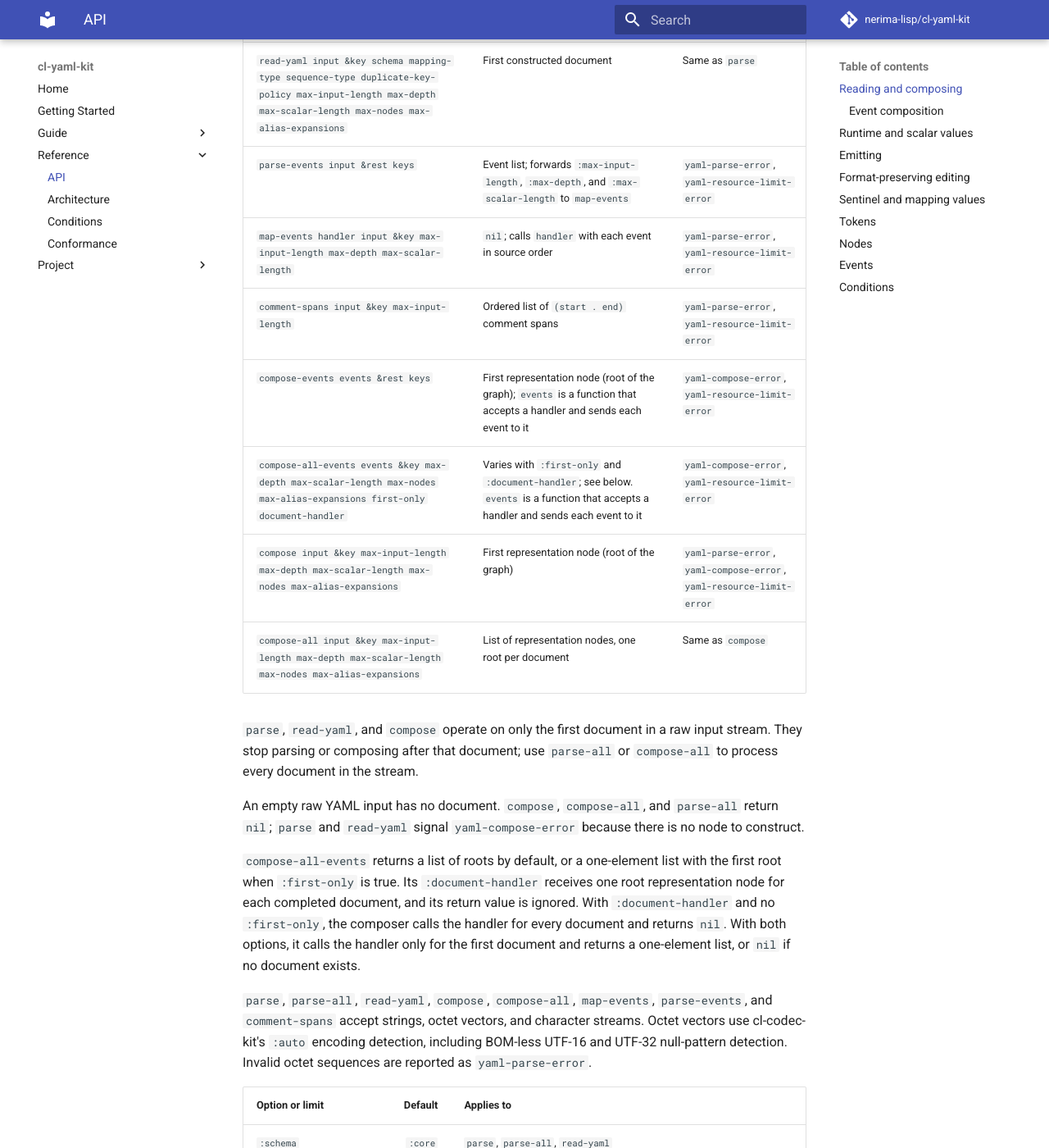
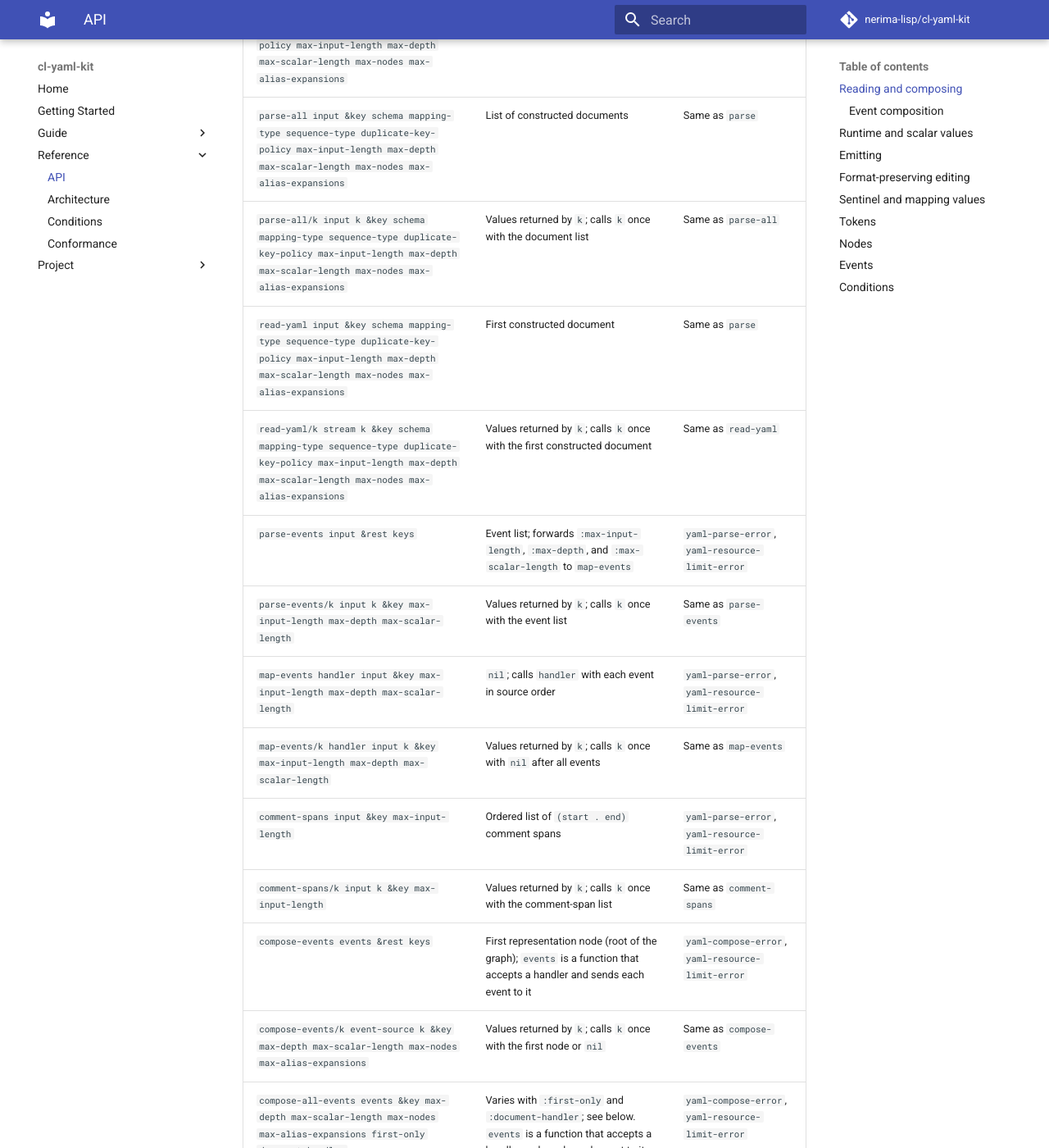
Before and after one commit to nerima-lisp/cl-yaml-kit, an MkDocs documentation site: the page built from docs/src/reference/api.md, in a window 1280 px wide and 1400 px high, scrolled down 571 px. Shown: the whole window at 82% size. Built offline with MkDocs 1.6.1 and Material for MkDocs 9.7.7, drawn with Linux system fonts in a browser that asks for light colours; comment, search, counter and statistics services are not loaded; some of the changed text lies outside the part shown.

Commit message:
feat: publish continuation entry points

```diff
--- a/docs/src/reference/api.md
+++ b/docs/src/reference/api.md
@@ -4,20 +4,33 @@ The public package is `yaml-kit`. All symbols below are exported by
 `src/package.lisp`. Optional arguments shown with a default use the default
 implemented by the source.
 
+Each `/k` entry requires a function-valued `k` and signals `type-error` before
+processing if `k` is not a function. It returns all values returned by `k`.
+
 ## Reading and composing
 
 | Symbol and lambda list | Returns | Signals |
 | --- | --- | --- |
 | `parse input &key schema mapping-type sequence-type duplicate-key-policy max-input-length max-depth max-scalar-length max-nodes max-alias-expansions` | First constructed document | `yaml-parse-error`, `yaml-compose-error`, `yaml-resource-limit-error` |
+| `parse/k input k &key schema mapping-type sequence-type duplicate-key-policy max-input-length max-depth max-scalar-length max-nodes max-alias-expansions` | Values returned by `k`; calls `k` once with the first constructed document | Same as `parse` |
 | `parse-all input &key schema mapping-type sequence-type duplicate-key-policy max-input-length max-depth max-scalar-length max-nodes max-alias-expansions` | List of constructed documents | Same as `parse` |
+| `parse-all/k input k &key schema mapping-type sequence-type duplicate-key-policy max-input-length max-depth max-scalar-length max-nodes max-alias-expansions` | Values returned by `k`; calls `k` once with the document list | Same as `parse-all` |
 | `read-yaml input &key schema mapping-type sequence-type duplicate-key-policy max-input-length max-depth max-scalar-length max-nodes max-alias-expansions` | First constructed document | Same as `parse` |
+| `read-yaml/k stream k &key schema mapping-type sequence-type duplicate-key-policy max-input-length max-depth max-scalar-length max-nodes max-alias-expansions` | Values returned by `k`; calls `k` once with the first constructed document | Same as `read-yaml` |
 | `parse-events input &rest keys` | Event list; forwards `:max-input-length`, `:max-depth`, and `:max-scalar-length` to `map-events` | `yaml-parse-error`, `yaml-resource-limit-error` |
+| `parse-events/k input k &key max-input-length max-depth max-scalar-length` | Values returned by `k`; calls `k` once with the event list | Same as `parse-events` |
 | `map-events handler input &key max-input-length max-depth max-scalar-length` | `nil`; calls `handler` with each event in source order | `yaml-parse-error`, `yaml-resource-limit-error` |
+| `map-events/k handler input k &key max-input-length max-depth max-scalar-length` | Values returned by `k`; calls `k` once with `nil` after all events | Same as `map-events` |
 | `comment-spans input &key max-input-length` | Ordered list of `(start . end)` comment spans | `yaml-parse-error`, `yaml-resource-limit-error` |
+| `comment-spans/k input k &key max-input-length` | Values returned by `k`; calls `k` once with the comment-span list | Same as `comment-spans` |
 | `compose-events events &rest keys` | First representation node (root of the graph); `events` is a function that accepts a handler and sends each event to it | `yaml-compose-error`, `yaml-resource-limit-error` |
+| `compose-events/k event-source k &key max-depth max-scalar-length max-nodes max-alias-expansions` | Values returned by `k`; calls `k` once with the first node or `nil` | Same as `compose-events` |
 | `compose-all-events events &key max-depth max-scalar-length max-nodes max-alias-expansions first-only document-handler` | Varies with `:first-only` and `:document-handler`; see below. `events` is a function that accepts a handler and sends each event to it | `yaml-compose-error`, `yaml-resource-limit-error` |
+| `compose-all-events/k event-source k &key max-depth max-scalar-length max-nodes max-alias-expansions first-only document-handler` | Values returned by `k`; calls `k` once with the result described for `compose-all-events` | Same as `compose-all-events` |
 | `compose input &key max-input-length max-depth max-scalar-length max-nodes max-alias-expansions` | First representation node (root of the graph) | `yaml-parse-error`, `yaml-compose-error`, `yaml-resource-limit-error` |
+| `compose/k input k &key max-input-length max-depth max-scalar-length max-nodes max-alias-expansions` | Values returned by `k`; calls `k` once with the first node or `nil` | Same as `compose` |
 | `compose-all input &key max-input-length max-depth max-scalar-length max-nodes max-alias-expansions` | List of representation nodes, one root per document | Same as `compose` |
+| `compose-all/k input k &key max-input-length max-depth max-scalar-length max-nodes max-alias-expansions` | Values returned by `k`; calls `k` once with the node list | Same as `compose-all` |
 
 `parse`, `read-yaml`, and `compose` operate on only the first document in a raw
 input stream. They stop parsing or composing after that document; use
@@ -126,14 +139,18 @@ numbers are not YAML scalar result types; for example, `1/2` remains a string.
 | Symbol and lambda list | Returns | Signals |
 | --- | --- | --- |
 | `emit value &key indent default-flow-style explicit-document-start` | YAML string | `yaml-emit-error` |
+| `emit/k value k &key indent default-flow-style explicit-document-start` | Values returned by `k`; calls `k` once with the YAML string | Same as `emit` |
 | `write-yaml value stream &key indent default-flow-style explicit-document-start` | `value` | `yaml-emit-error` |
+| `write-yaml/k value stream k &key indent default-flow-style explicit-document-start` | Values returned by `k`; calls `k` once with the written value | Same as `write-yaml` |
 | `emit-events events &key indent explicit-document-start` | YAML string; accepts an event list | `yaml-emit-error` |
+| `emit-events/k events k &key indent explicit-document-start` | Values returned by `k`; calls `k` once with the YAML string | Same as `emit-events` |
 
 ## Format-preserving editing
 
 | Symbol and lambda list | Returns | Signals |
 | --- | --- | --- |
 | `edit-source source path value &key (document 0) (operation :set)` | Edited source in the input type | `yaml-parse-error`, `yaml-emit-error`, `yaml-format-edit-path-error`, `yaml-format-edit-anchor-error`, `yaml-format-edit-structure-error` |
+| `edit-source/k source path value &key (document 0) (operation :set) (k nil)` | Values returned by `k`; calls `k` once with the edited source | Same as `edit-source`, plus `type-error` if `k` is omitted or not a function |
 
 Readers for the edit conditions are listed in the [conditions reference](conditions.md).
 
```
Also changed, not shown: 13 other files.
